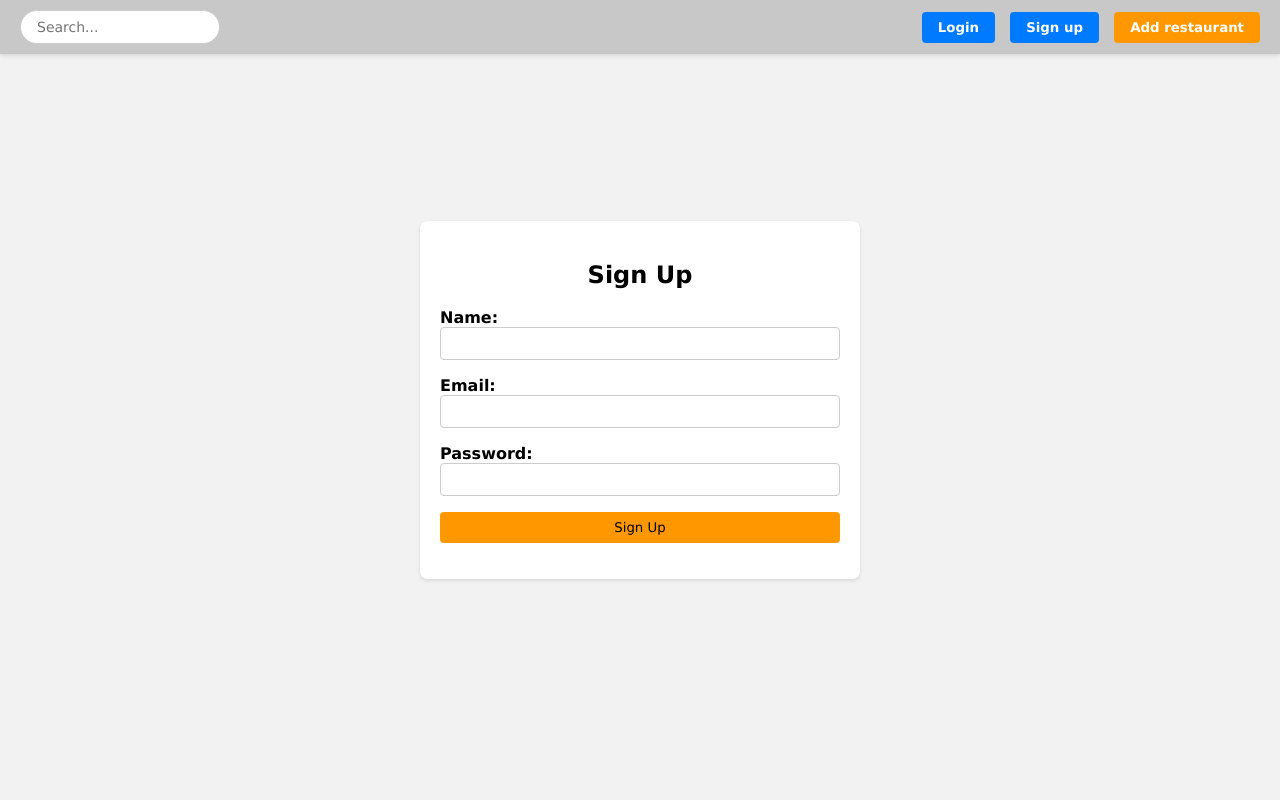
After one commit to yksen/databases, a PHP site: page /signup.php in a window 1280 px wide. The commit adds this page. Run offline with PHP 8.4, Linux system fonts and the light colour scheme.

Commit message:
Create login and signup interfaces

```diff
--- a/project/src/menu.php
+++ b/project/src/menu.php
@@ -3,8 +3,14 @@
         <input type="text" placeholder="Search...">
     </div>
     <div class="menu-buttons">
-        <button class="menu-button">Login</button>
-        <button class="menu-button">Sign up</button>
-        <button class="menu-button add-restaurant-button">Add Restaurant</button>
+        <button class="menu-button" onclick="window.location.href='login.php'">
+            Login
+        </button>
+        <button class="menu-button" onclick="window.location.href='signup.php'">
+            Sign up
+        </button>
+        <button class="menu-button add-restaurant-button" onclick="window.location.href='add-restaurant.php'">
+            Add restaurant
+        </button>
     </div>
 </div>
--- /dev/null
+++ b/project/src/signup.php
@@ -0,0 +1,23 @@
+<link rel="stylesheet" href="styles.css" type="text/css">
+<?php require_once "menu.php"; ?>
+
+<div class="form-box">
+    <h2>Sign Up</h2>
+    <form>
+        <div class="form-group">
+            <label for="name">Name:</label>
+            <input type="text" id="name" name="name" required>
+        </div>
+        <div class="form-group">
+            <label for="email">Email:</label>
+            <input type="email" id="email" name="email" required>
+        </div>
+        <div class="form-group">
+            <label for="password">Password:</label>
+            <input type="password" id="password" name="password" required>
+        </div>
+        <div class="form-group">
+            <input type="submit" value="Sign Up">
+        </div>
+    </form>
+</div>
--- a/project/src/styles.css
+++ b/project/src/styles.css
@@ -2,8 +2,18 @@
     font-family: Verdana, Geneva, Tahoma, sans-serif;
 }
 
+body {
+    display: flex;
+    justify-content: center;
+    align-items: center;
+    height: 100vh;
+    margin: 0;
+    padding: 0;
+    background-color: #f2f2f2;
+}
+
 .topbar {
-    background-color: #f2f2f2;
+    background-color: #c8c8c8;
     box-shadow: 0 2px 4px rgba(0, 0, 0, 0.1);
     position: fixed;
     top: 0;
@@ -37,6 +47,8 @@
     border: none;
     cursor: pointer;
     background-color: #007bff;
+    color: #ffffff;
+    font-weight: bold;
 }
 
 .menu-button:hover {
@@ -45,9 +57,47 @@
 
 .add-restaurant-button {
     background-color: #ff9800;
-    color: #fff;
 }
 
 .add-restaurant-button:hover {
     background-color: #f57c00;
 }
+
+.form-box {
+    background-color: #fff;
+    width: 400px;
+    padding: 20px;
+    border-radius: 8px;
+    box-shadow: 0 2px 4px rgba(0, 0, 0, 0.1);
+}
+
+.form-box h2 {
+    text-align: center;
+}
+
+.form-group {
+    margin-bottom: 16px;
+}
+
+.form-group label {
+    display: block;
+    font-weight: bold;
+}
+
+.form-group input {
+    width: 100%;
+    padding: 8px;
+    border: 1px solid #ccc;
+    border-radius: 4px;
+}
+
+.form-group input[type="submit"] {
+    background-color: #ff9800;
+    border: none;
+    cursor: pointer;
+    color: #000000;
+}
+
+.form-group input[type="submit"]:hover {
+    background-color: #f57c00;
+}
```
Also changed, not shown: project/src/login.php (added, +19 -0 lines).
